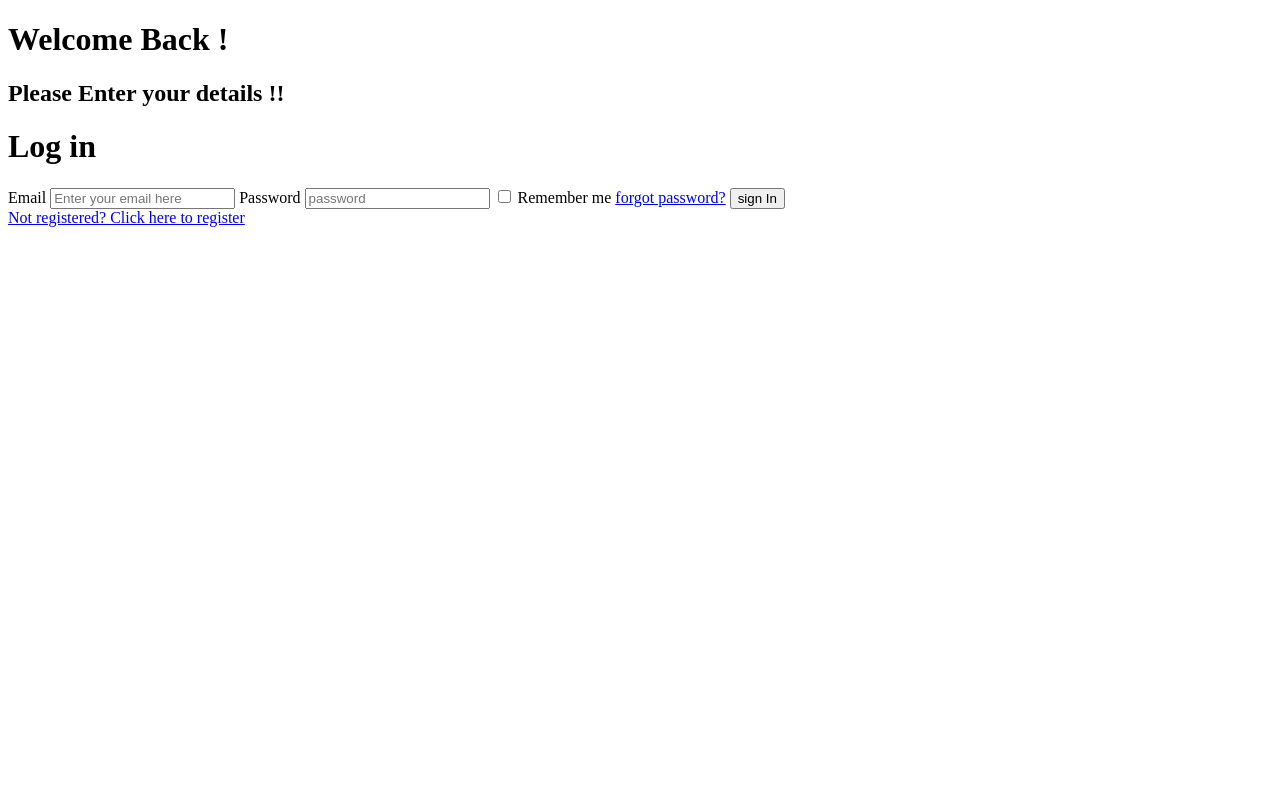
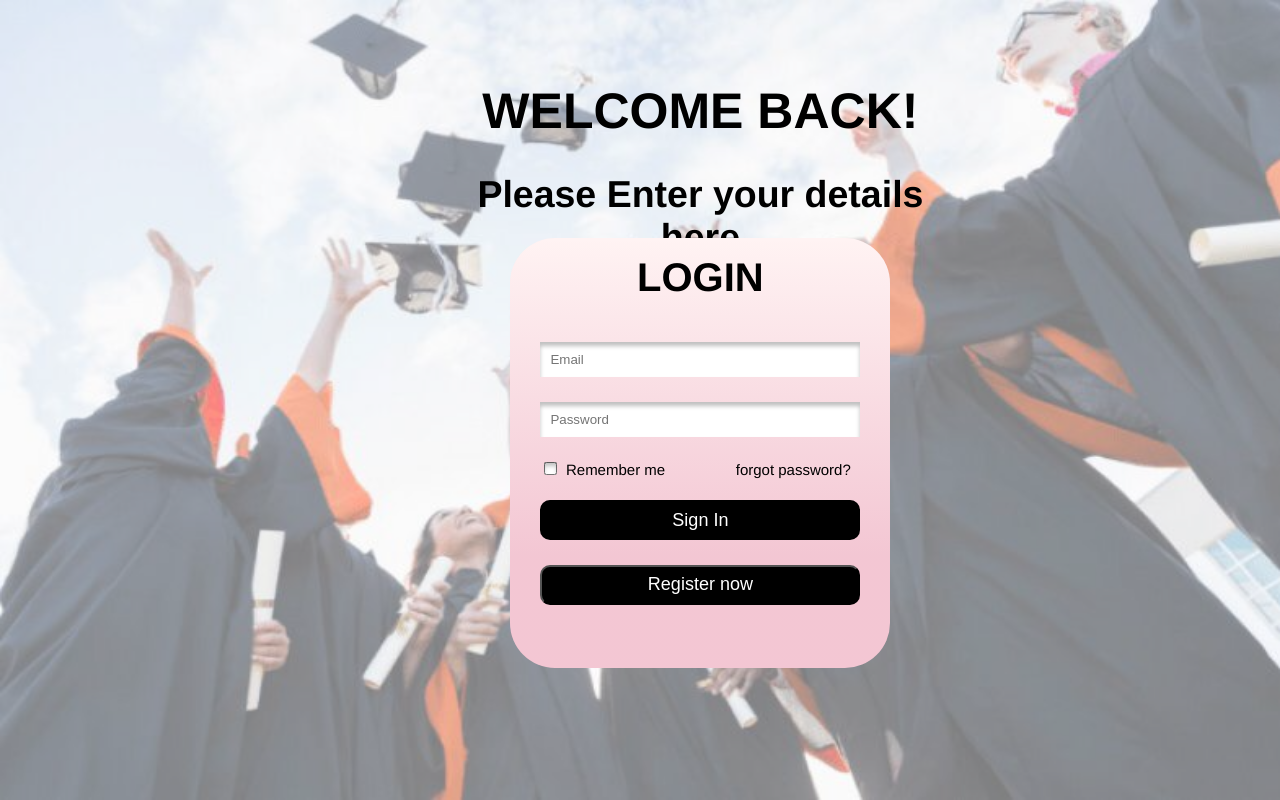
Before and after one commit to Deeshon/IIT-module-group-project, a plain HTML site: page templates/login.html in a window 1280 px wide. Drawn offline with Linux system fonts and the light colour scheme.

```diff
--- /dev/null
+++ b/static/style-login.css
@@ -0,0 +1,90 @@
+#bg {
+    width: 100%;
+    height: 100%;
+    position: absolute;
+    top: 0;
+    left: 0;
+    z-index: -5000;
+    opacity:0.5 ;
+  }
+
+
+
+.main-container{
+    font-family: 'Franklin Gothic Medium', 'Arial Narrow', Arial, sans-serif;
+    margin-left: 35%;
+    width: 500px;
+    height: 700px;
+    border-radius: 20px;
+    display: flex;
+    flex-direction: column;
+    align-items: center;
+}
+
+
+
+.title {
+    width: 500px;
+    height: 100px;
+    margin-top: 40px;
+    margin-bottom: 50px;
+    font-size: 25px;
+    font-family: 'Franklin Gothic Medium', 'Arial Narrow', Arial, sans-serif;
+    text-align: center;
+}
+
+.form-container {
+    background: linear-gradient(180deg, rgba(188, 36, 36, 0) 0%, rgba(195, 20, 83, 0.2) 73.96%), #FFF3F3;
+    padding: 30px;
+    width: 320px;
+    height: 370px;
+    margin-top: 40px;
+    border-radius: 45px;
+    font-size: 20px;
+}
+
+form{
+    display: flex;
+    flex-direction: column;
+
+}
+
+input{
+    padding: 10px;
+    margin-top: 15px;
+    margin-bottom: 10px;
+    box-shadow: inset 0px 4px 4px rgba(0, 0, 0, 0.25);
+    border: 0;
+}
+
+#forgot{
+    padding-left: 15px;
+
+}
+
+
+input[type=submit], button {
+    margin-top: 15px;
+    background: none;
+    width: 320px;
+    height: 40px;
+    color: white;
+    background-color: black;
+    border-radius: 10px;
+    font-size: 18px;
+}
+
+
+input[type=submit]:hover {
+    box-shadow: 2px 2px 1px black;
+    cursor: pointer;
+
+}
+
+a {
+    all: unset;
+}
+
+a:hover {
+    cursor: pointer;
+}
--- a/templates/login.html
+++ b/templates/login.html
@@ -4,37 +4,35 @@
     <meta charset="UTF-8">
     <meta http-equiv="X-UA-Compatible" content="IE=edge">
     <meta name="viewport" content="width=device-width, initial-scale=1.0">
-    <title>Commiunity Froum</title>
-    <link rel="stylesheet" href="styles.css">
+    <title>Commiunity Forum</title>
+    <link rel="stylesheet" href="/static/style-login.css">
 </head>
 <body>
-    <div class="signIn">
-        <h1> Welcome Back !</h1>
-    <h2> Please Enter your details !!</h2>
-    <div class="form">
-        <h1>Log in</h1>
-        <form action="#" id="logIn">
-        <label for="Email"> Email</label>
-        <input type="email" name="email" placeholder="Enter your email here" required />
+    <div>
+        <img src="/static/login-img.jpg" id="bg">
+    </div>
+    <div class="main-container">
+        <div class="title">
+            <h1> WELCOME BACK!</h1>
+            <h2> Please Enter your details here</h2>
+        </div>
+        <div class="form-container">
+            <div style="text-align: center; margin-top: -40px;">
+                <h1>LOGIN</h1>
+            </div>
+            <form action="/login" method="post">
+                <input type="text" name="email" placeholder="Email" id="email" required />
+                <input type="password" name="password" placeholder="Password" id="password" required>
+                <label for="remember me">
+                    <input type="checkbox">
+                    <span style="font-size: 15px;">Remember me</span>
+                    <a href="#" id="forgot"><span style="font-size: 15px; margin-left: 50px;">forgot password?</span></a>
+                </label>
+                <input type="submit" value="Sign In">
+                <button><a href="/register">Register now</a></button>
+            </form>
+        </div>
 
-
-        <label for="password" >Password </label>
-        <input type="password" name="password" placeholder="password" required>
-
-        <label for="remember me">
-            <input type="checkbox" value="">
-            Remember me
-        </label>
-
-        <a href="#">forgot password?</a>
-
-        <button class="btn"> sign In</button>
-
-    </form>
-    <a href="/register"> Not registered? Click here to register </a>
-
-
-    </div>
     </div>
 
 
```
Also changed, not shown: templates/apology.html (added, +12 -0 lines), static/login-img.jpg (added), 5 other files.
